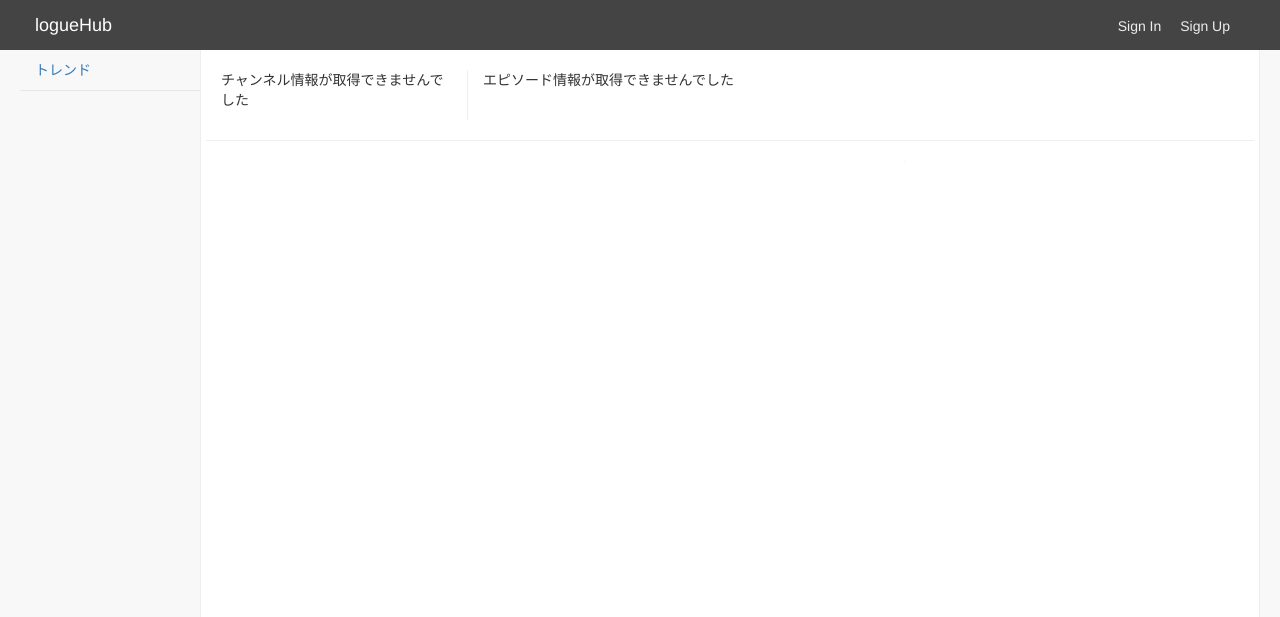
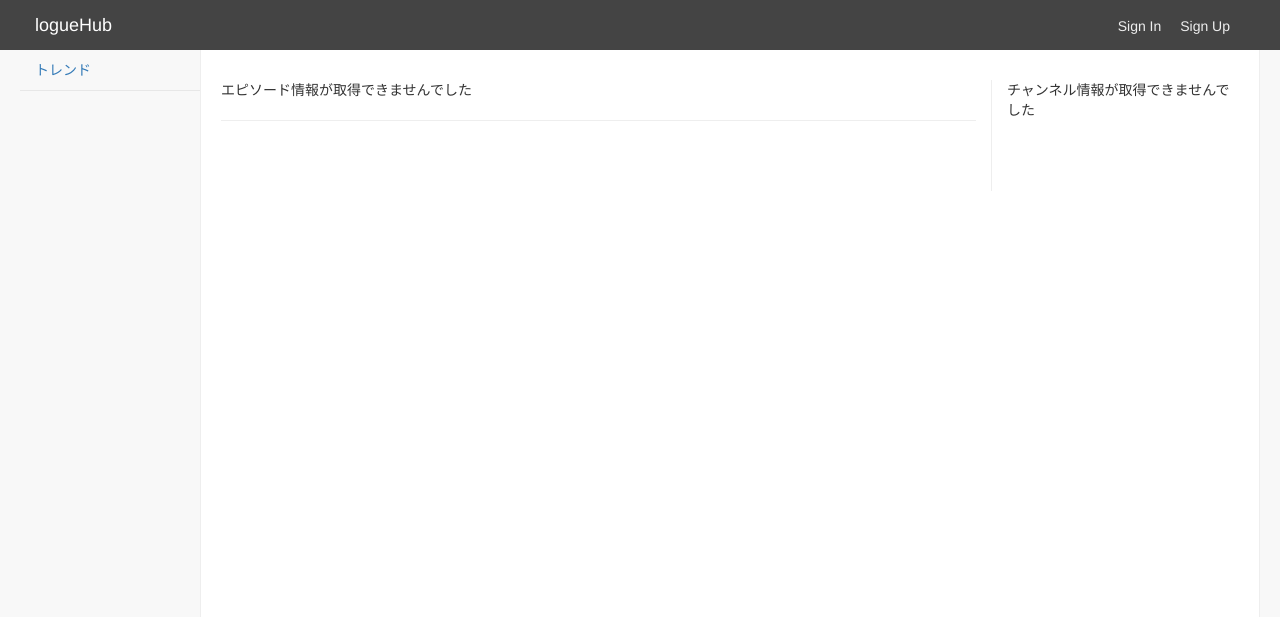
Before and after one commit to kita83/logueHub, a Django app: template templates/feed/ep_detail.html in a window 1280 px wide. Shown: the top 617 px of the page. Run offline with Django 3.2, Linux system fonts and the light colour scheme; the template is opened without the code that fills it, so the values that code supplies are empty; some libraries are stand-ins or nearby versions.

Commit message:
style: change episode detail

```diff
--- a/static/manager/css/structure.css
+++ b/static/manager/css/structure.css
@@ -186,65 +186,64 @@ ul {
     color: #777;
 }
 
-.ep-header {
-    margin-top: 20px;
+.ep-container {
+    margin-top: 30px;
 }
+
 .ep-date {
     font-size: 12px;
     color: #888888;
     margin-bottom: 0;
 }
-.ep-header .channel {
-    padding-right: 15px;
-    border-right: solid 1px #EEE;
+
+.ep-title {
+    margin-bottom: 20px;
 }
 
-.ep-body {
-    display: flex;
-    flex-wrap: wrap;
-    padding-bottom: 20px;
+.channel {
+    padding-right: 15px;
 }
 
 .ep-description {
-    border-right: solid 1px #EEE;
+    padding-top: 20px;
+    padding-bottom: 50px;
+    border-top: 1px solid #eee;
 }
 
-.ep-header h3 {
-    margin-top: 0px;
+.ep-body h3 {
+    margin-top: 5px;
 }
 
-.ep-header h4 {
+.ep-channel h4 {
     font-size: 16px;
     margin-bottom: 4px;
     color: #000;
 }
 
-.ep-header .author {
+.author {
     font-size: 12px;
     color: #888888;
     margin-bottom: 5px;
 }
 
-.ep-header .description {
+.description {
     font-size: 12px;
     margin-bottom: 4px;
 }
 
-.ep-header .link {
+.link {
     font-size: 12px;
 }
 
 .ep-body {
-    margin-top: 20px;
-    padding-top: 20px;
     height: 100%;
-    border-top: solid 1px #EEE;
+    margin-bottom: 20px;
+    border-right: 1px solid #eee;
 }
 
 .action {
-    margin-top: 20px;
+    margin-top: 5px;
 }
-
 .sub-action {
     margin-bottom: 5px;
 }
@@ -282,7 +281,7 @@ ul {
     margin: 0;
 }
 
-.tile {
+.title {
     margin-top: 5px;
 }
 
--- a/templates/feed/ep_detail.html
+++ b/templates/feed/ep_detail.html
@@ -129,30 +129,9 @@
 </script>
 <div id="page-wrapper">
   <div class="row">
-    <div class="ep-header clearfix">
-      <div class="channel col-lg-3">
-        {% if episode.channel %}
-          <div class="channel-img">
-            <a href="{{ episode.channel.get_absolute_url }}"><img class="img-circle" src="{{ STATIC_URL }}{{ episode.channel.cover_image }}" width=150px/></a>
-          </div>
-          <a href="{{ episode.channel.get_absolute_url }}"><h4>{{ episode.channel.title|safe }}</h4></a>
-          <p class="author">{{ episode.channel.author|safe }}</p>
-          {% if user.is_authenticated %}
-            <div class="sub-action">
-              {% if subscription %}
-                <button type="button" id="subscription" data-channel-id="{{ episode.channel.id }}" class="btn is-active btn-xs"><i class="fa fa-plus-square"></i> Following</button>
-              {% else %}
-                <button type="button" id="subscription" data-channel-id="{{ episode.channel.id }}" class="btn btn-default btn-xs"><i class="fa fa-plus-square"></i> Follow</button>
-              {% endif %}
-            </div>
-          {% endif %}
-          <p class="description">{{ episode.channel.description|safe }}</p>
-          <p class="link"><a href="{{ episode.channel.link }}" target="_blank"><i class="fa fa-external-link fa-fw"></i> Website</a></p>
-        {% else %}
-          <p>チャンネル情報が取得できませんでした</p>
-        {% endif %}
-      </div>
-      <div class="col-lg-9">
+    <div class="ep-container">
+      <div class="ep-body col-lg-9">
+        <div class="ep-title">
         {% if episode %}
           <p class="ep-date"><i class="fa fa-clock-o fa-fw"></i>{{ episode.published_time }}</p>
           <h3>{{ episode.title|safe }}</h3>
@@ -193,17 +172,36 @@
               </div>
             </div>
           {% endif %}
-      {% else %}
+        {% else %}
           <p>エピソード情報が取得できませんでした</p>
-      {% endif %}
+        {% endif %}
+        </div>
+        <div class="ep-description">
+          {{ parsed_description|safe }}
+        </div>
+        <div id="disqus_thread" class="comment"></div>
       </div>
-    </div>
-    <div class="ep-body row-eq-height">
-      <div class="col-lg-8 ep-description">
-        {{ parsed_description|safe }}
-      </div>
-      <div class="col-lg-4 comment">
-        <div id="disqus_thread"></div>
+      <div class="ep-channel col-lg-3">
+        {% if episode.channel %}
+          <div class="channel-img">
+            <a href="{{ episode.channel.get_absolute_url }}"><img class="img-circle" src="{{ STATIC_URL }}{{ episode.channel.cover_image }}" width=150px/></a>
+          </div>
+          <a href="{{ episode.channel.get_absolute_url }}"><h4>{{ episode.channel.title|safe }}</h4></a>
+          <p class="author">{{ episode.channel.author|safe }}</p>
+          {% if user.is_authenticated %}
+            <div class="sub-action">
+              {% if subscription %}
+                <button type="button" id="subscription" data-channel-id="{{ episode.channel.id }}" class="btn is-active btn-xs"><i class="fa fa-plus-square"></i> Following</button>
+              {% else %}
+                <button type="button" id="subscription" data-channel-id="{{ episode.channel.id }}" class="btn btn-default btn-xs"><i class="fa fa-plus-square"></i> Follow</button>
+              {% endif %}
+            </div>
+          {% endif %}
+          <p class="description">{{ episode.channel.description|safe }}</p>
+          <p class="link"><a href="{{ episode.channel.link }}" target="_blank"><i class="fa fa-external-link fa-fw"></i> Website</a></p>
+        {% else %}
+          <p>チャンネル情報が取得できませんでした</p>
+        {% endif %}
       </div>
     </div>
   </div>
```
